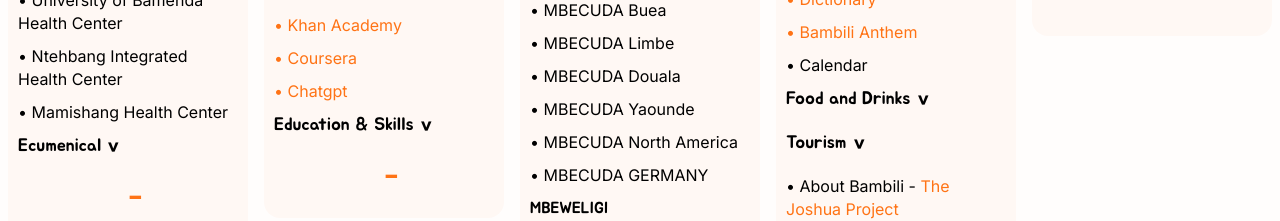
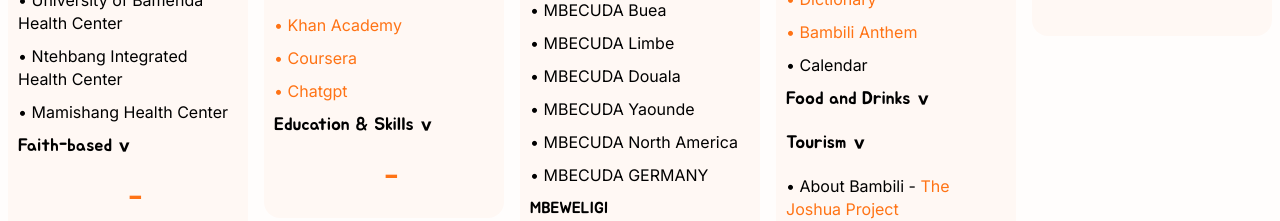
Before and after one commit to TraitzTech/ANfoundation, a React (Create React App) app: page /Bambili in a window 1280 px wide. Shown: the part 2460-2681 px from the top of the page. Built offline with nearby package versions, Linux system fonts and the light colour scheme.

Commit message:
Update ExternalP4.jsx

```diff
--- a/src/components/pillarexternal/externalPillars/ExternalP4.jsx
+++ b/src/components/pillarexternal/externalPillars/ExternalP4.jsx
@@ -110,7 +110,7 @@
                 toggleDropdown(isOpenDropdowntwo, setIsOpenDropdowntwo)
               }
             >
-              Ecumenical{" "}
+              Faith-based{" "}
               <p className={isOpenDropdowntwo ? "for-drop" : ""}>&gt;</p>
             </h2>
             <div
```
